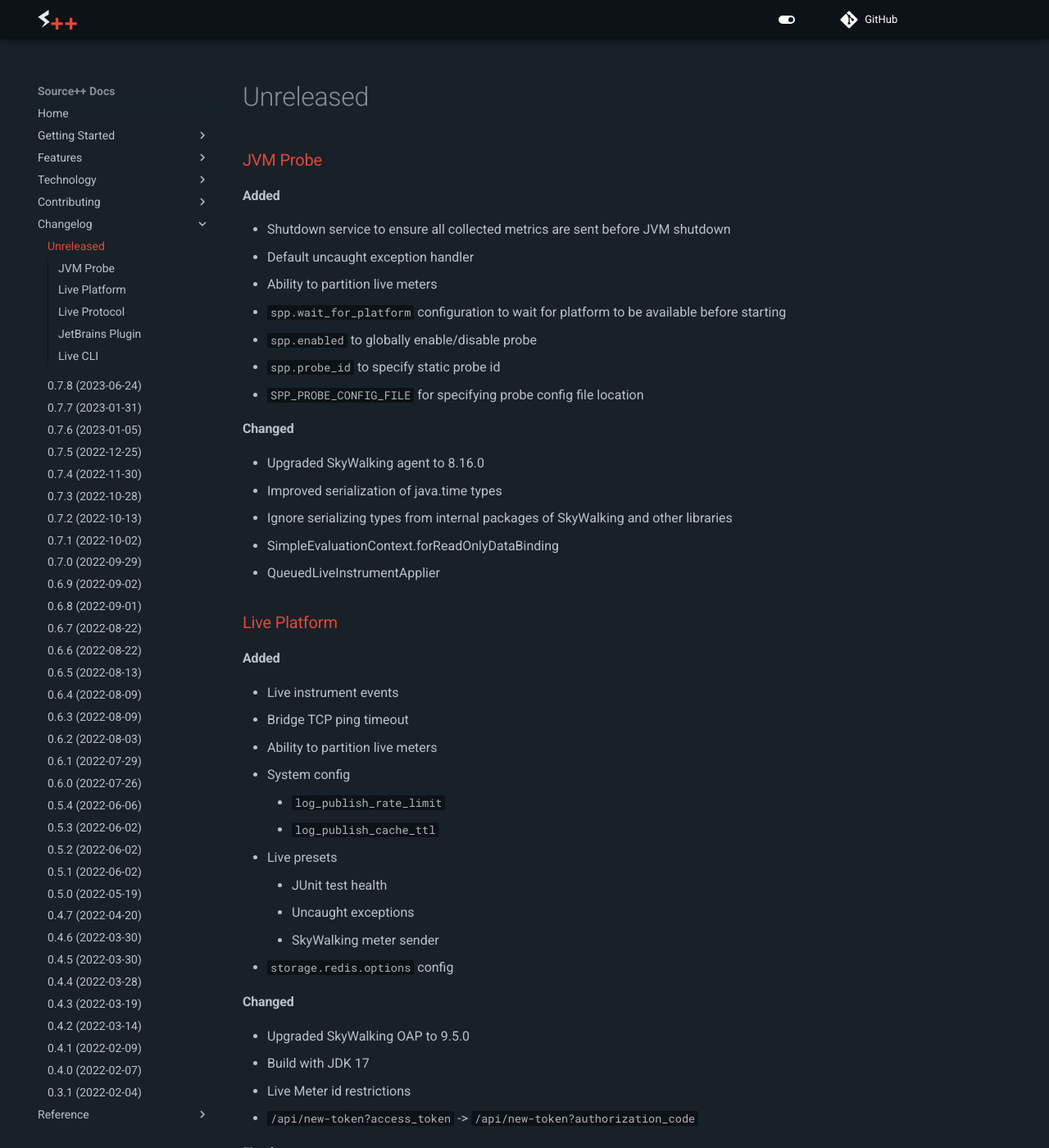
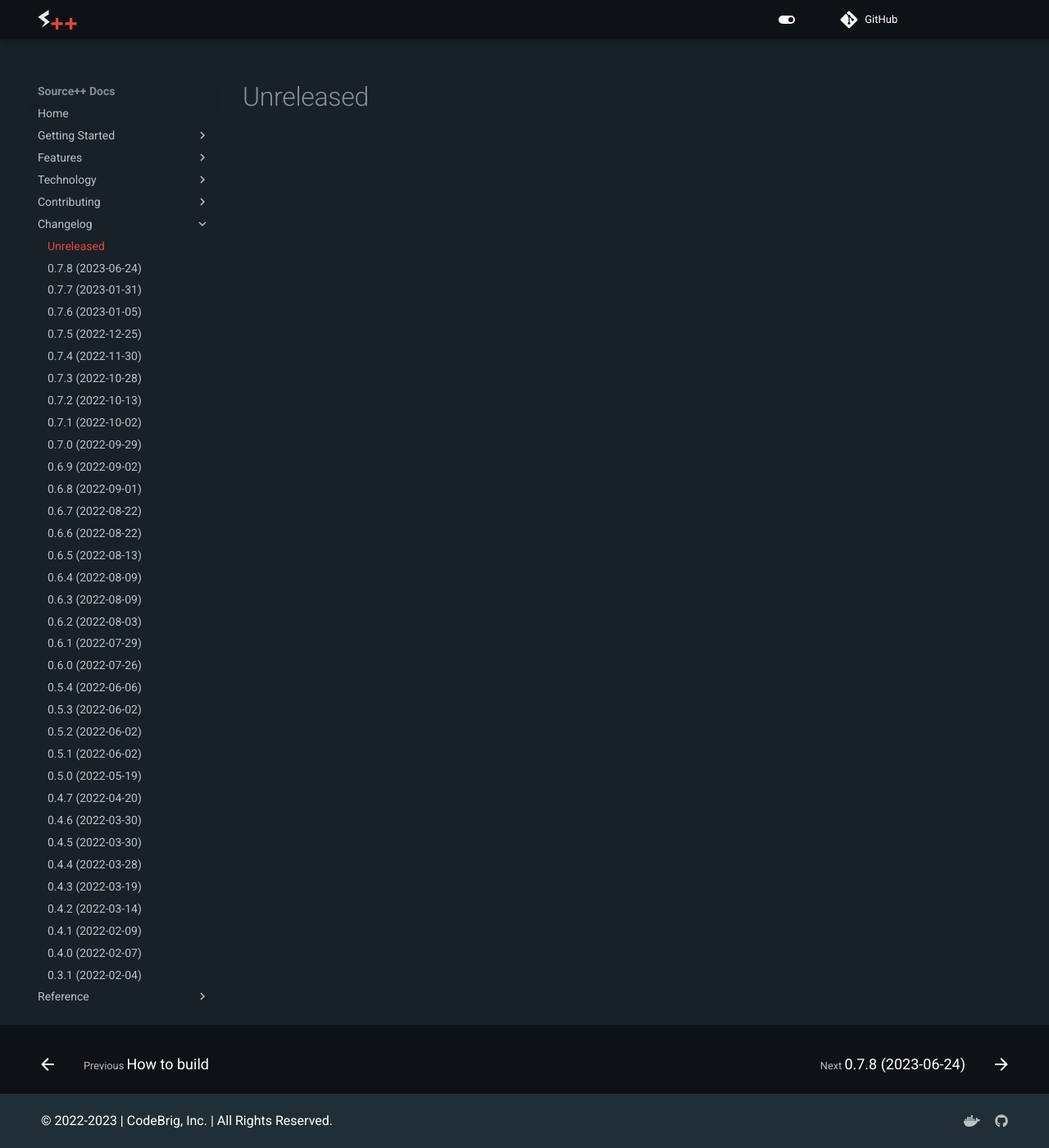
Before and after one commit to sourceplusplus/documentation, an MkDocs documentation site: the page built from docs/changelog/README.md, in a window 1280 px wide and 1400 px high. Shown: the whole window at 82% size. Built offline with MkDocs 1.6.1 and Material for MkDocs 9.7.7, drawn with Linux system fonts in a browser that asks for light colours; comment, search, counter and statistics services are not loaded; the version menu is left out; some of the changed text lies outside the part shown.

Commit message:
Update documentation for version 0.7.8

```diff
--- a/docs/changelog/README.md
+++ b/docs/changelog/README.md
@@ -1,81 +1 @@
 # Unreleased
-
-### [JVM Probe](https://github.com/sourceplusplus/probe-jvm)
-
-#### Added
-- Shutdown service to ensure all collected metrics are sent before JVM shutdown
-- Default uncaught exception handler
-- Ability to partition live meters
-- `spp.wait_for_platform` configuration to wait for platform to be available before starting
-- `spp.enabled` to globally enable/disable probe
-- `spp.probe_id` to specify static probe id
-- `SPP_PROBE_CONFIG_FILE` for specifying probe config file location
-
-#### Changed
-- Upgraded SkyWalking agent to 8.16.0
-- Improved serialization of java.time types
-- Ignore serializing types from internal packages of SkyWalking and other libraries
-- SimpleEvaluationContext.forReadOnlyDataBinding
-- QueuedLiveInstrumentApplier
-
-### [Live Platform](https://github.com/sourceplusplus/sourceplusplus)
-
-#### Added
-- Live instrument events
-- Bridge TCP ping timeout
-- Ability to partition live meters
-- System config
-    - `log_publish_rate_limit`
-    - `log_publish_cache_ttl`
-- Live presets
-    - JUnit test health
-    - Uncaught exceptions
-    - SkyWalking meter sender
-- `storage.redis.options` config
-
-#### Changed
-- Upgraded SkyWalking OAP to 9.5.0
-- Build with JDK 17
-- Live Meter id restrictions
-- `/api/new-token?access_token` -> `/api/new-token?authorization_code`
-
-#### Fixed
-- Concurrency issues with Redis storage
-
-### [Live Protocol](https://github.com/sourceplusplus/protocol)
-
-#### Added
-- Live meter hit instrument event
-- Platform config
-- TCP ping/pong
-- ViewRule
-
-#### Changed
-- Enforced live meter id
-
-### [JetBrains Plugin](https://github.com/sourceplusplus/interface-jetbrains)
-
-#### Added
-- Sticky notification panel for persistent notifications
-- Function literal argument propagation
-- Vert.x endpoint detector
-
-#### Changed
-- Minimum supported IntelliJ 2023.1
-- Always report stack trace even on dupe errors
-- Removed pause on hide for live view tool windows
-
-#### Fixed
-- Various PsiInvalidElementAccessException issues
-- Displaying live charts over 4 hours fails
-
-#### Removed
-- Monitor module
-
-### [Live CLI](https://github.com/sourceplusplus/interface-cli)
-
-#### Added
-- `get-access-token` command
-
-#### Changed
-- `-id, -i` option for `add-instrument` commands
--- a/mkdocs.yml
+++ b/mkdocs.yml
@@ -53,7 +53,7 @@
     provider: google
     property: UA-111677030-1
   spp:
-    latest_version: 0.7.7.1
+    latest_version: 0.7.8
 
 markdown_extensions:
   - attr_list
```
